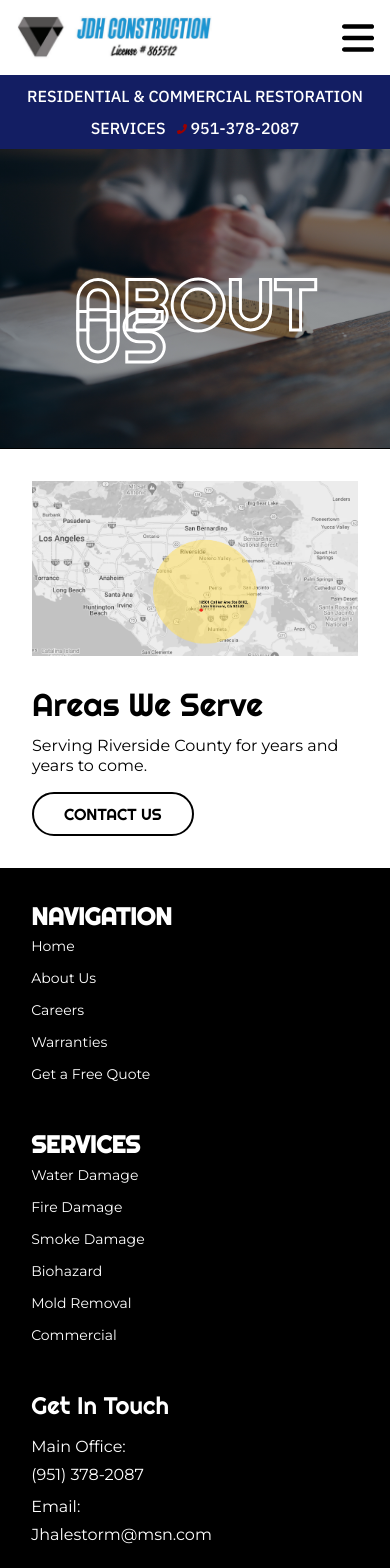
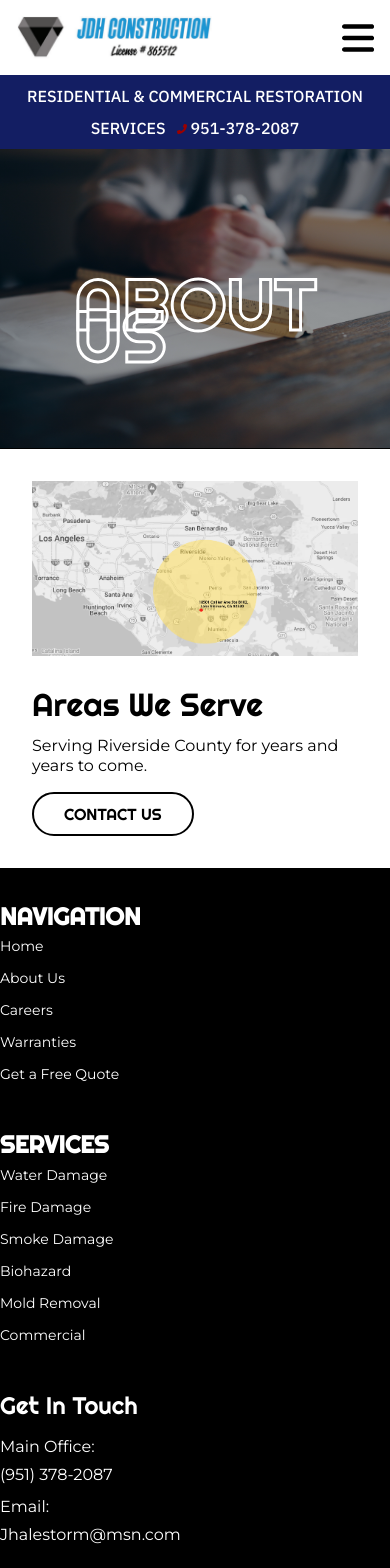
Before and after one commit to khale913/new-JDHconstruction, an Angular app: page /about in a window 390 px wide. Shown: the top 1568 px of the page. Built offline with nearby package versions, Linux system fonts and the light colour scheme.

Commit message:
fixing widths

```diff
--- a/src/app/footer/footer.component.scss
+++ b/src/app/footer/footer.component.scss
@@ -95,6 +95,14 @@
 }
 
 @media screen and (max-width: 700px) {
+  .content-text {
+    justify-content: space-between;
+  }
+
+  .section {
+    margin: 0;
+  }
+
   .footer-bottomBar {
     display: flex;
     flex-direction: column;
--- a/src/app/header/header.component.scss
+++ b/src/app/header/header.component.scss
@@ -116,6 +116,9 @@
 }
 
 .nav-btn:hover {
+
+  transition: .2s;
+  transition-delay: .1s;
   border-bottom: 2px solid rgb(230, 0, 0);
 }
 
--- a/src/app/home/home.component.html
+++ b/src/app/home/home.component.html
@@ -7,7 +7,7 @@
     </svg> <a style="cursor: pointer; color: white;  text-decoration: none;" href="tel:951-378-2087">951-378-2087</a>
   </h2>
 </div> -->
-<div class="image relative">
+<div class="image relative" style="width: 100%">
   <div class="text">
     <div class="decor-line"></div>
     <div class="text-container">
@@ -24,9 +24,9 @@
 </div>
 <!-- <img class="home-img" src="../../assets/images/chuttersnap-jp9JczGYMnY-unsplash.jpg" alt=""> -->
 <!-- <img src="../../assets/images/filtergrade-4T4AcGJvARQ-unsplash.jpg" alt="" class="home-img"> -->
-<div class="what-we-do-container">
+<div class="what-we-do-container" style="width: 100%">
 
-  <div class="what-text">
+  <div class="what-text" style="width: 100%">
 
     <div class="what-header">
       <h2 class="what-head">What We Do</h2>
@@ -44,13 +44,13 @@
   </div>
 
 
-  <div class="what-we-img-container">
+  <div class="what-we-img-container" style="width: 100%">
     <div class="img-line"></div>
     <img src="../../assets/images/dawid-labno-Wd-wYJ9PFy8-unsplash.jpg" alt="">
   </div>
 </div>
 
-<div class="servicesImg servicesRelative">
+<div class="servicesImg servicesRelative" style="width: 100%">
   <div class="servicesText">
     <div class="servicesText-container">
       <h2 class="services-main-text">Our Services</h2>
@@ -107,7 +107,7 @@
   </div>
 </div>
 
-<div class="quote-container">
+<div class="quote-container" style="width: 100%">
   <div class="quote-text-box">
     <h2 class="quote-head">Get a Quote Today</h2>
     <p class="quote-subtext">We provide water damage services and fire damage restoration throughout riverside county.
--- a/src/app/home/home.component.scss
+++ b/src/app/home/home.component.scss
@@ -5,6 +5,7 @@
   margin: 0;
   padding: 0;
   box-sizing: border-box;
+  // overflow-x: hidden;
 }
 
 .contact-bar {
@@ -376,6 +377,10 @@
   cursor: pointer;
 }
 
+.service-learn:hover {
+  color: rgb(223, 27, 27);
+}
+
 // get a quote section
 .quote-container {
   background-color: white;
@@ -453,6 +458,11 @@
 }
 
 @media screen and (max-width: 830px) {
+
+.main-text {
+  font-size: 3.5rem;
+}
+
 .services-box-container {
   flex-direction: column;
   align-items: center;
@@ -562,6 +572,10 @@
 
 // media queries
 @media screen and (max-width: 630px) {
+.text {
+  margin: 0;
+}
+
 .what-header {
   text-align: center;
 }
@@ -739,3 +753,17 @@
 
 
 }
+
+@media screen and (max-width: 590px) {
+
+  .main-text {
+    font-size: 2.8rem;
+  }
+}
+
+* {
+  margin: 0;
+  padding: 0;
+  box-sizing: border-box;
+  // overflow-x: hidden;
+}
```
